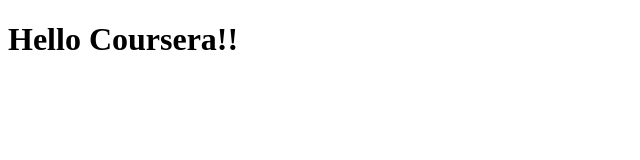
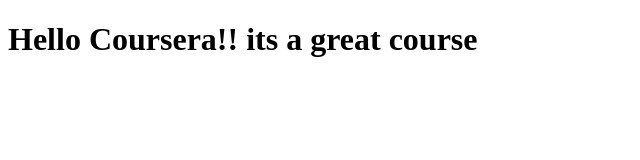
Before and after one commit to bhavneetsoni/coursera-test, a plain HTML site: page site/index.html in a window 1280 px wide. Shown: the whole page, without its empty margins (0-640 px from the left). Drawn offline with Linux system fonts and the light colour scheme.

Commit message:
added soe more info

```diff
--- a/site/index.html
+++ b/site/index.html
@@ -4,6 +4,6 @@
 	<title>Hello Coursera! </title>
 </head>
 <body>
-<h1>Hello Coursera!! <h1>
+<h1>Hello Coursera!! its a great course<h1>
 </body>
 </html>
```
